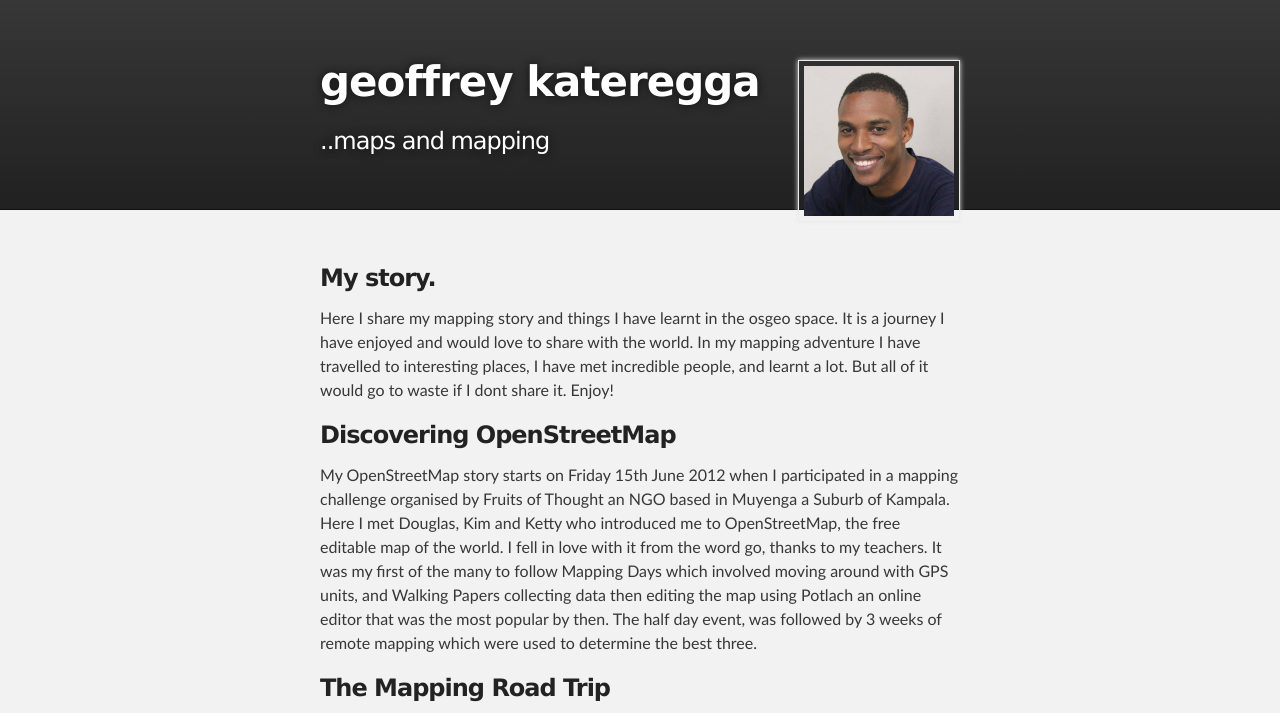
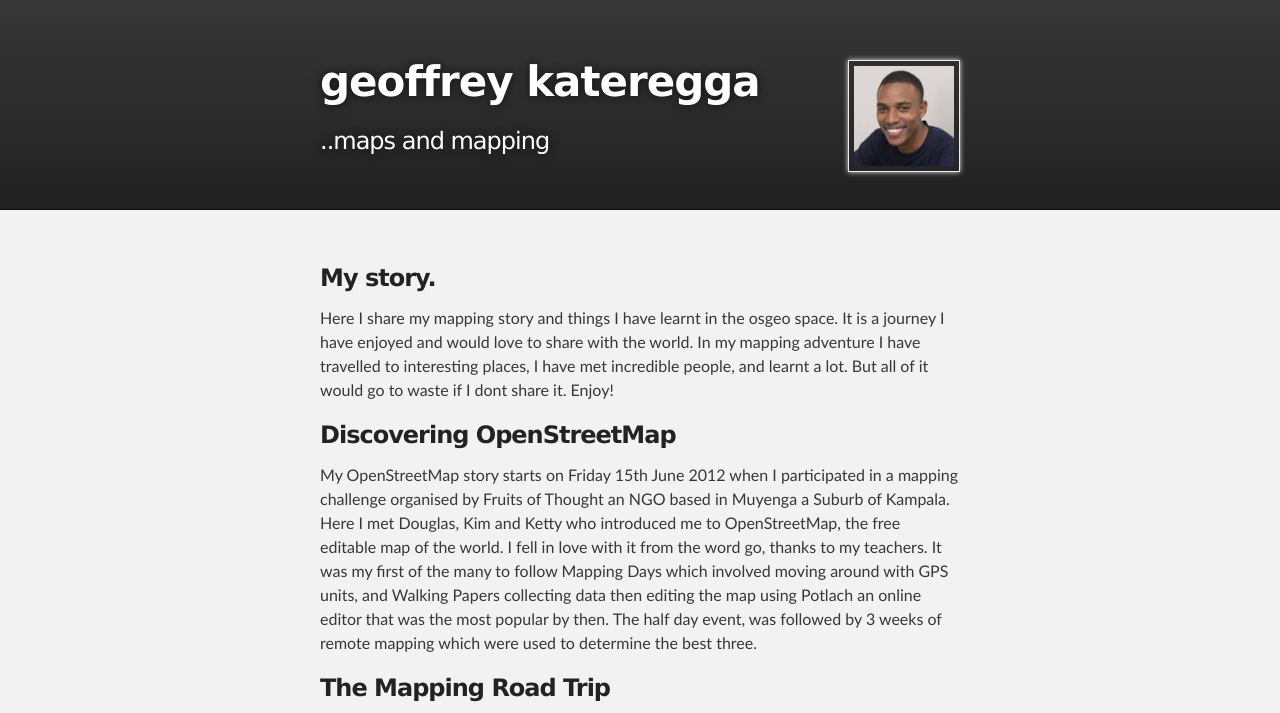
Before and after one commit to kateregga1/kateregga1.github.io, a plain HTML site: page index.html in a window 1280 px wide. Shown: the top 713 px of the page. Drawn offline with Linux system fonts and the light colour scheme.

Commit message:
Update index.html

```diff
--- a/index.html
+++ b/index.html
@@ -17,7 +17,7 @@
     <div id="header_wrap" class="outer">
         <header class="inner">
 
-          <img src="images/jfrek.jpg" style='float:right' alt="Geoffrey Kateregga" height="150" width="150">
+          <img src="images/jfrek.jpg" style='float:right' alt="Geoffrey Kateregga" height="100" width="100">
           <h1 id="project_title">geoffrey kateregga</h1>
           <h2 id="project_tagline">..maps and mapping</h2>
 
```
